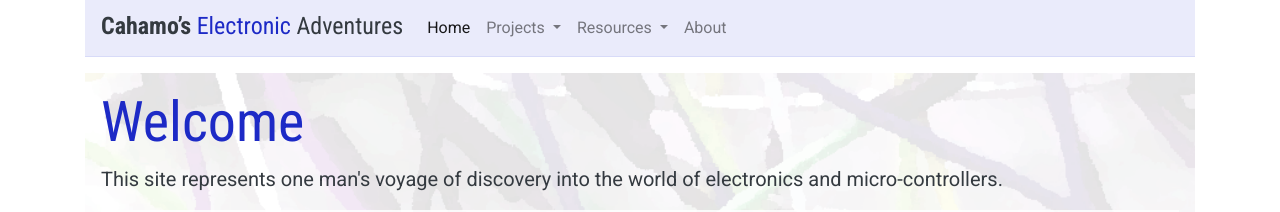
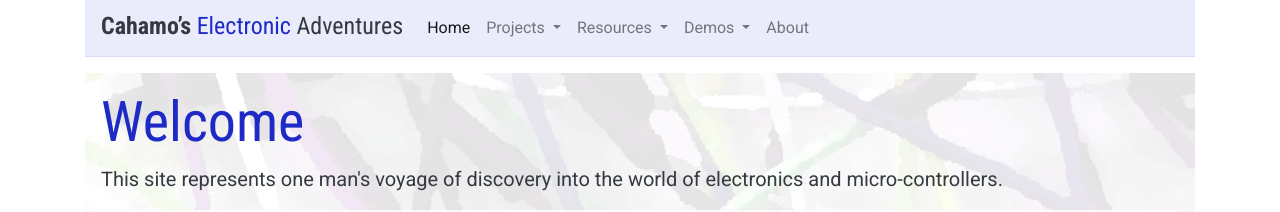
Before and after one commit to cahamo/cahamo.github.io, a Jekyll site: the page built from index.html, in a window 1280 px wide. Shown: the top 212 px of the page. Built offline with Jekyll 4.4.1, drawn with Linux system fonts in a browser that asks for light colours; comment, search, counter and statistics services are not loaded.

Commit message:
Add new Demos top level menu option
New menu has links to hall effect sensor and rotary encoder demo pages.

```diff
--- a/_includes/header.html
+++ b/_includes/header.html
@@ -40,6 +40,15 @@
             <a class="dropdown-item" href="/resources/links">Useful Links</a>
           </div>
         </li>
+        <li class="nav-item dropdown">
+          <a class="nav-link dropdown-toggle" href="#" id="navbarDropdown" role="button" data-toggle="dropdown" aria-haspopup="true" aria-expanded="false">
+            Demos
+          </a>
+          <div class="dropdown-menu" aria-labelledby="navbarDropdown">
+            <a class="dropdown-item" href="/demos/hall-effect-sensor">Hall Effect Sensor</a>
+            <a class="dropdown-item" href="/demos/rotary-encoder/">Rotary Encoder</a>
+          </div>
+        </li>
         <li class="nav-item">
           <a class="nav-link" href="/about">About</a>
         </li>
```
